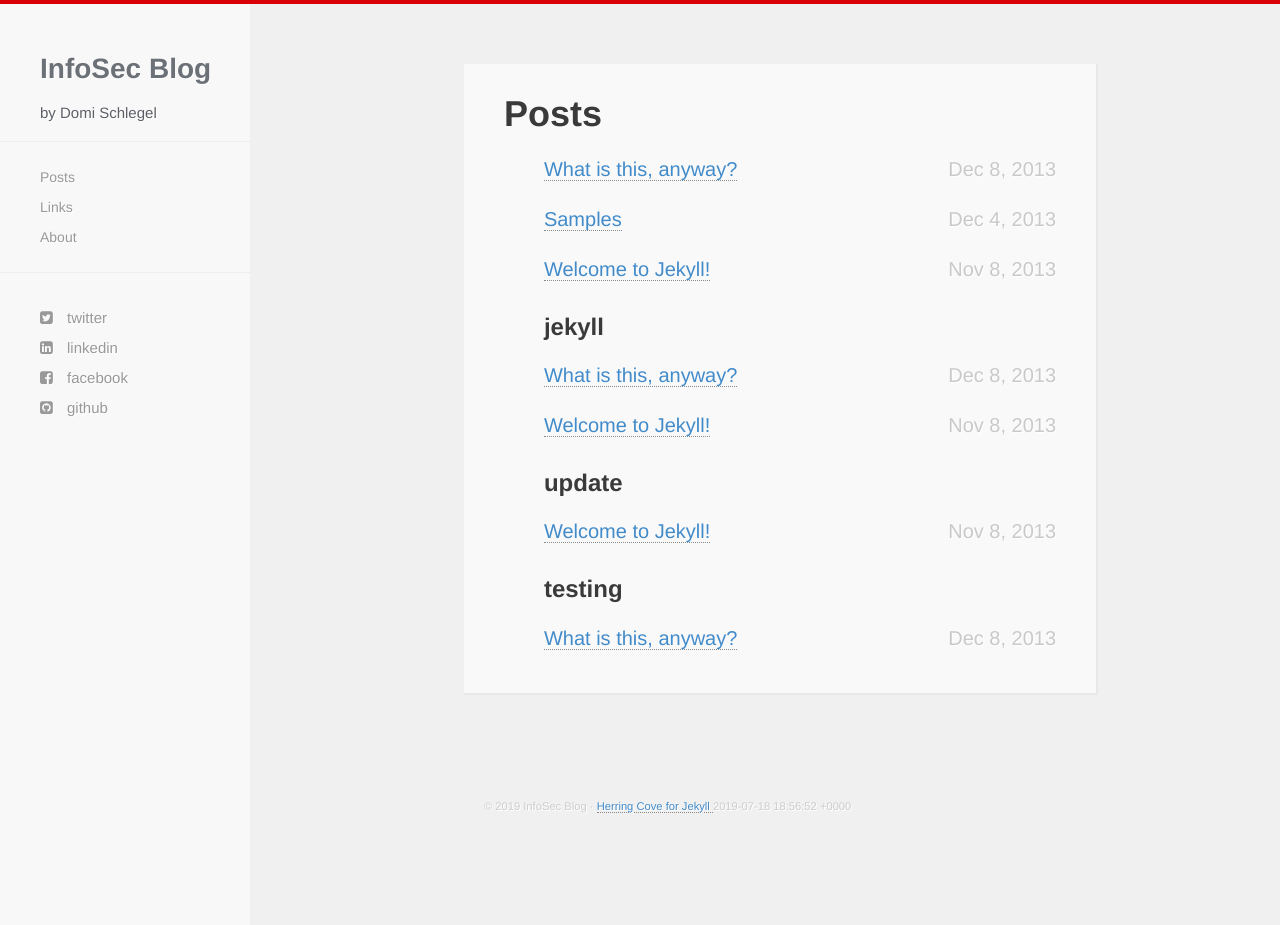
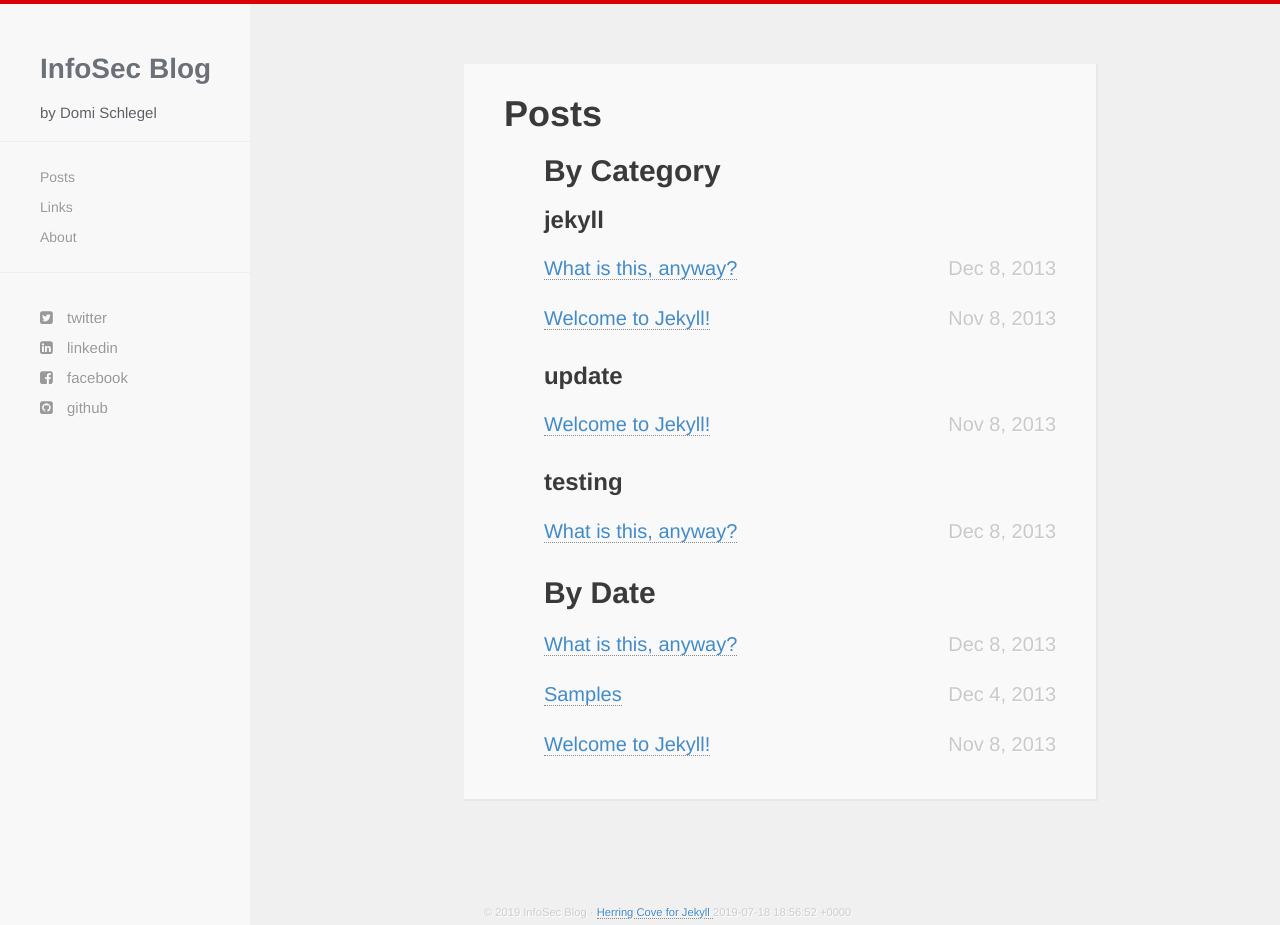
Before and after one commit to PhaNDoMs/PhaNDoMs.github.io, a Jekyll site: the page built from posts.html, in a window 1280 px wide and 925 px high. Built offline with Jekyll 4.4.1, drawn with Linux system fonts in a browser that asks for light colours; nearby versions of some CDN libraries; Markdown is read by kramdown in place of the engine named in the settings.

Commit message:
Update posts.html

```diff
--- a/posts.html
+++ b/posts.html
@@ -5,10 +5,7 @@ title: All Posts
   <div id="article">
   <h1>Posts</h1>
   <ul class="posts">
-    {% for post in site.posts %}
-    <li><span><a href="{{ site.baseurl }}{{ post.url }}">{{ post.title }}</a><time class="pull-right post-list">{{ post.date | date_to_string | date: "%b %-d, %Y"  }}</h4></time></span></span></li>
-    {% endfor %}
-
+	<h2>By Category</h2>
 	{% for category in site.categories %}
 	{% capture category_name %}{{ category | first }}{% endcapture %}
       <li>
@@ -20,5 +17,11 @@ title: All Posts
         </span>
       </li>
 	{% endfor %}
+
+	<h2>By Date</h2>
+
+    {% for post in site.posts %}
+    <li><span><a href="{{ site.baseurl }}{{ post.url }}">{{ post.title }}</a><time class="pull-right post-list">{{ post.date | date_to_string | date: "%b %-d, %Y"  }}</h4></time></span></span></li>
+    {% endfor %}
   </ul>
 </div>
```
